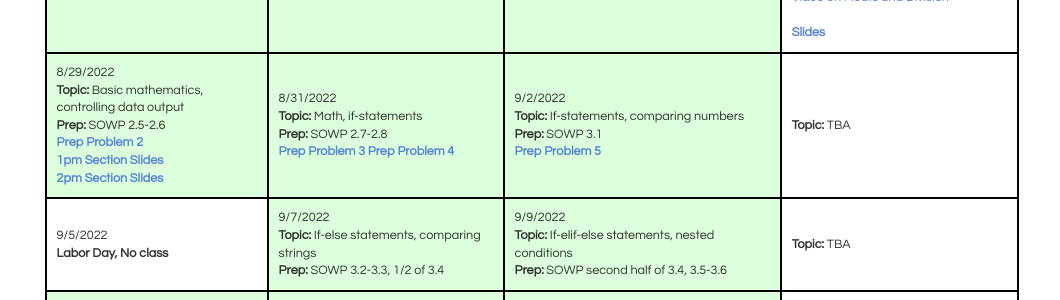
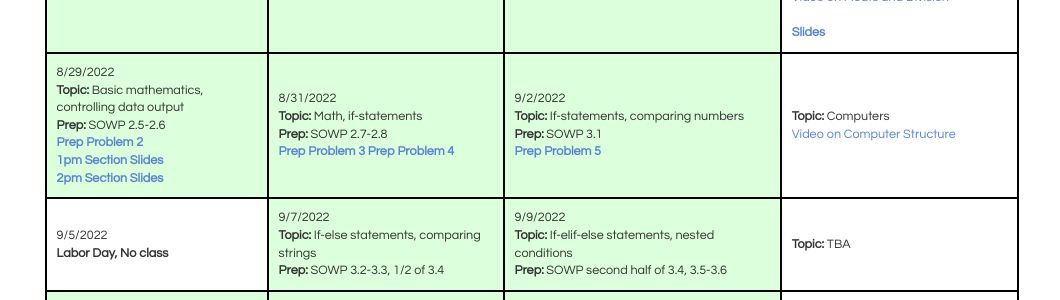
Before and after one commit to bddicken/cs110fall2022website, a Jekyll site: the page built from schedule/index.md, in a window 1280 px wide. Shown: the part 418-718 px from the top of the page, without its empty margins (108-1168 px from the left). Built offline with Jekyll 4.4.1, drawn with Linux system fonts in a browser that asks for light colours.

Commit message:
Add link to video

```diff
--- a/schedule/index.md
+++ b/schedule/index.md
@@ -106,7 +106,8 @@ The <b>Prep</b> for each day indicates the work you need to have completed <b>BE
     <a href="../preps/05/"><b>Prep Problem 5</b></a> <br/>
   </td>
   <td class="">
-    <b>Topic:</b> TBA
+    <b>Topic:</b> Computers <br/>
+    <a href="https://www.youtube.com/watch?v=Y3mU7vtGAOw">Video on Computer Structure</a> <br/>
   </td>
 </tr>
 
```
